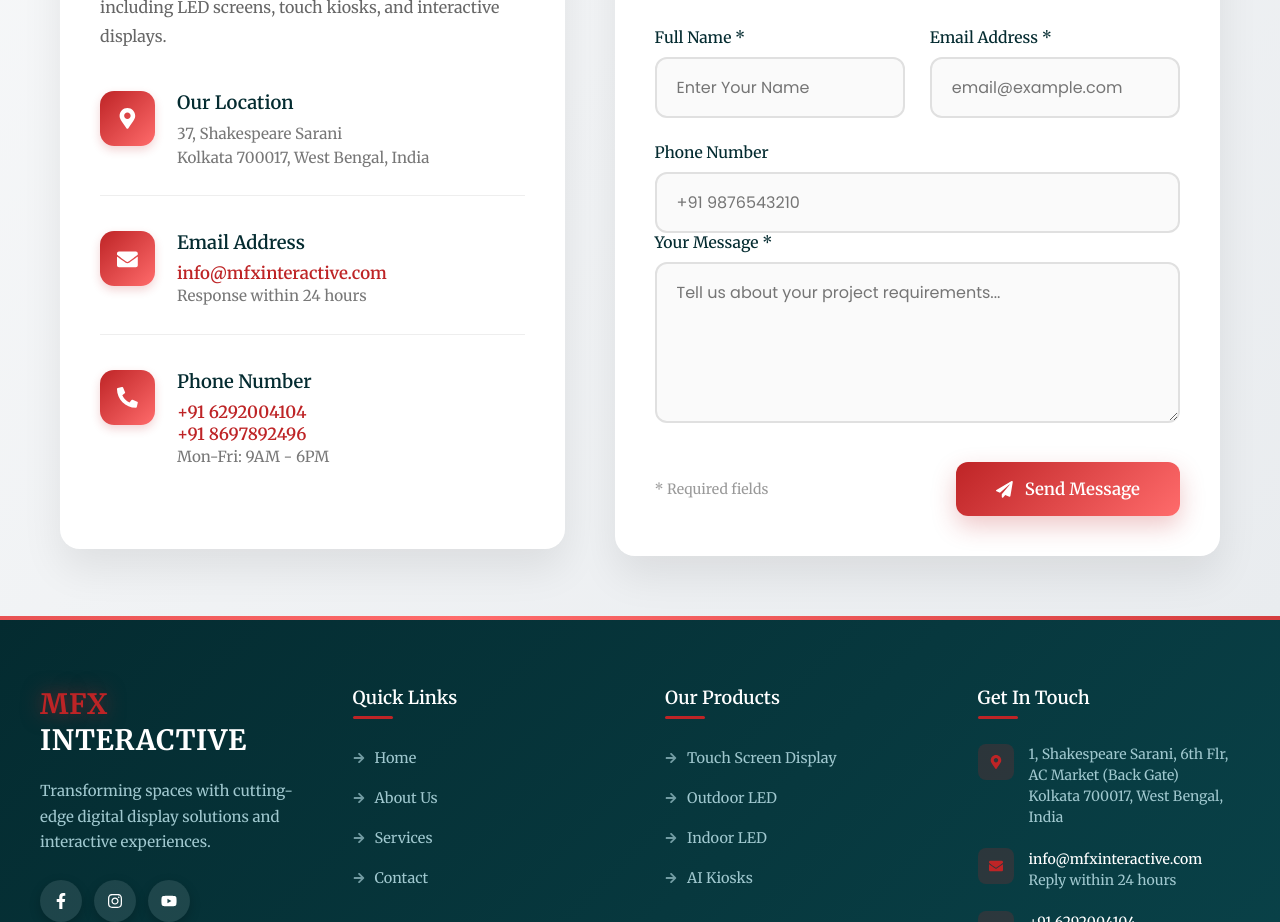
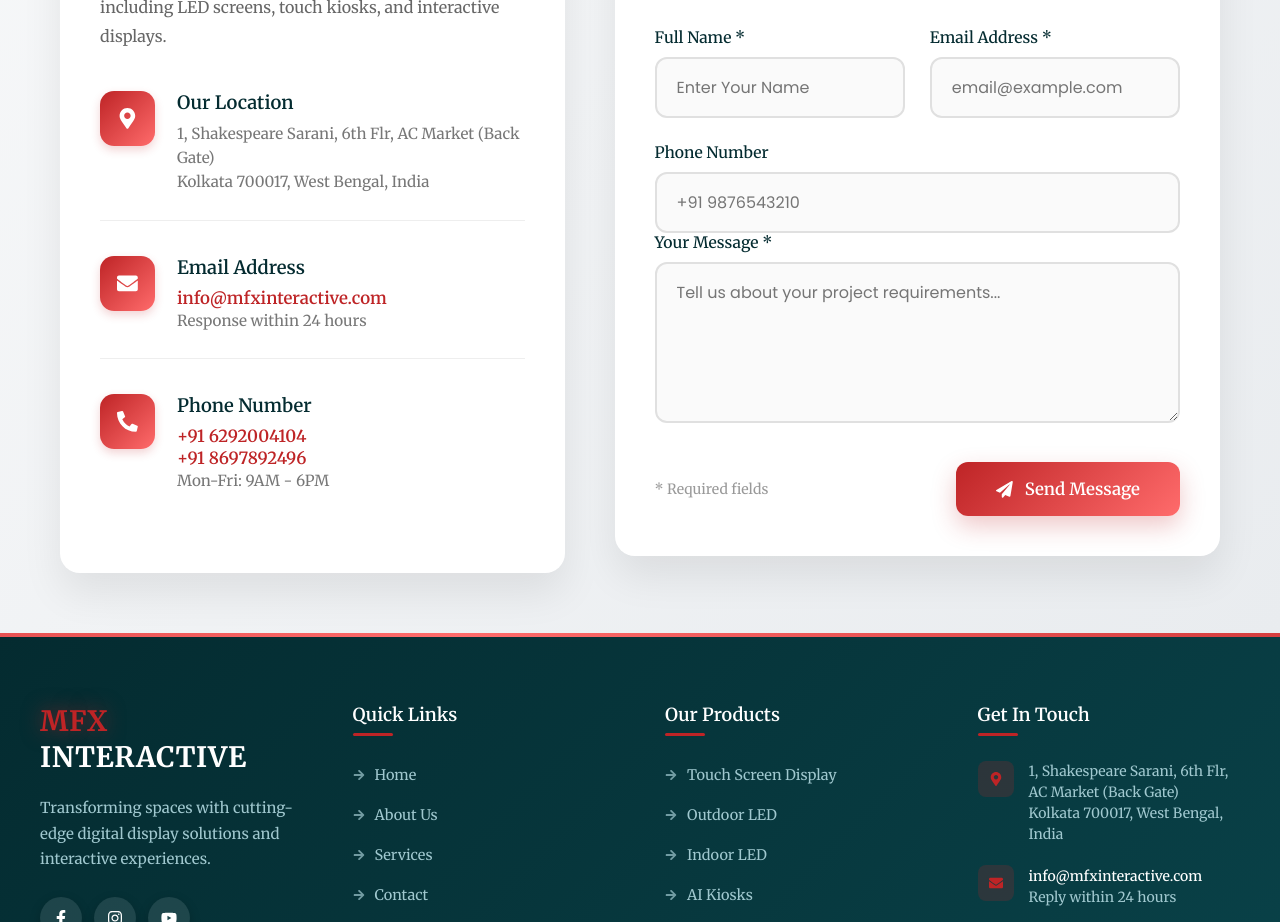
Before and after one commit to mfxinteractive-debug/MFX_SITE, a React (Vite) app: page / in a window 1280 px wide. Shown: the part 3800-4722 px from the top of the page. Built offline with nearby package versions, Linux system fonts and the light colour scheme.

Commit message:
Update Contacts.jsx

```diff
--- a/src/components/Contact/Contacts.jsx
+++ b/src/components/Contact/Contacts.jsx
@@ -72,7 +72,7 @@ function ContactPage() {
                   </div>
                   <div>
                     <h4>Our Location</h4>
-                    <p>37, Shakespeare Sarani</p>
+                    <p>1, Shakespeare Sarani, 6th Flr, AC Market (Back Gate)</p>
                     <p>Kolkata 700017, West Bengal, India</p>
                   </div>
                 </div>
```
